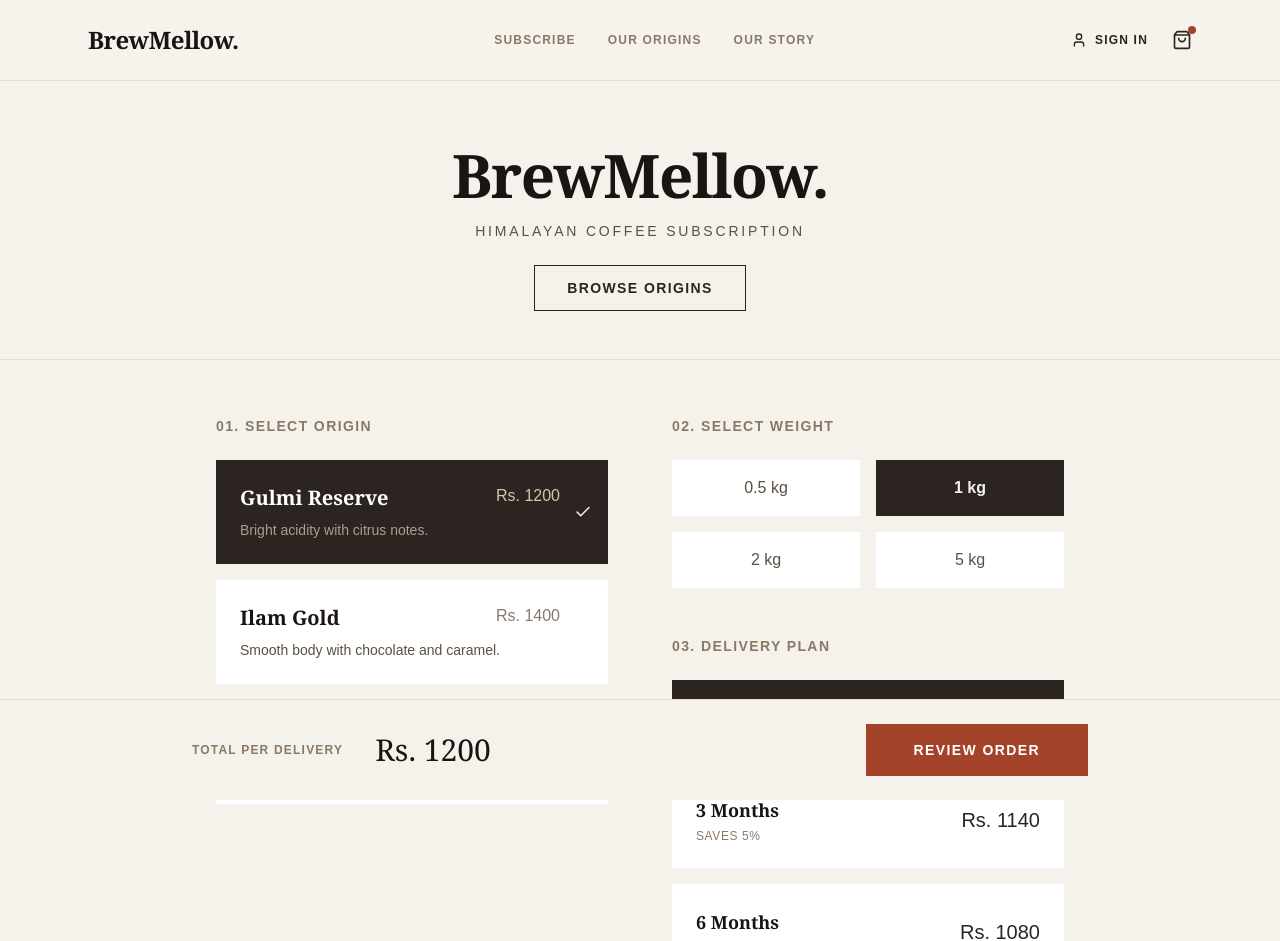
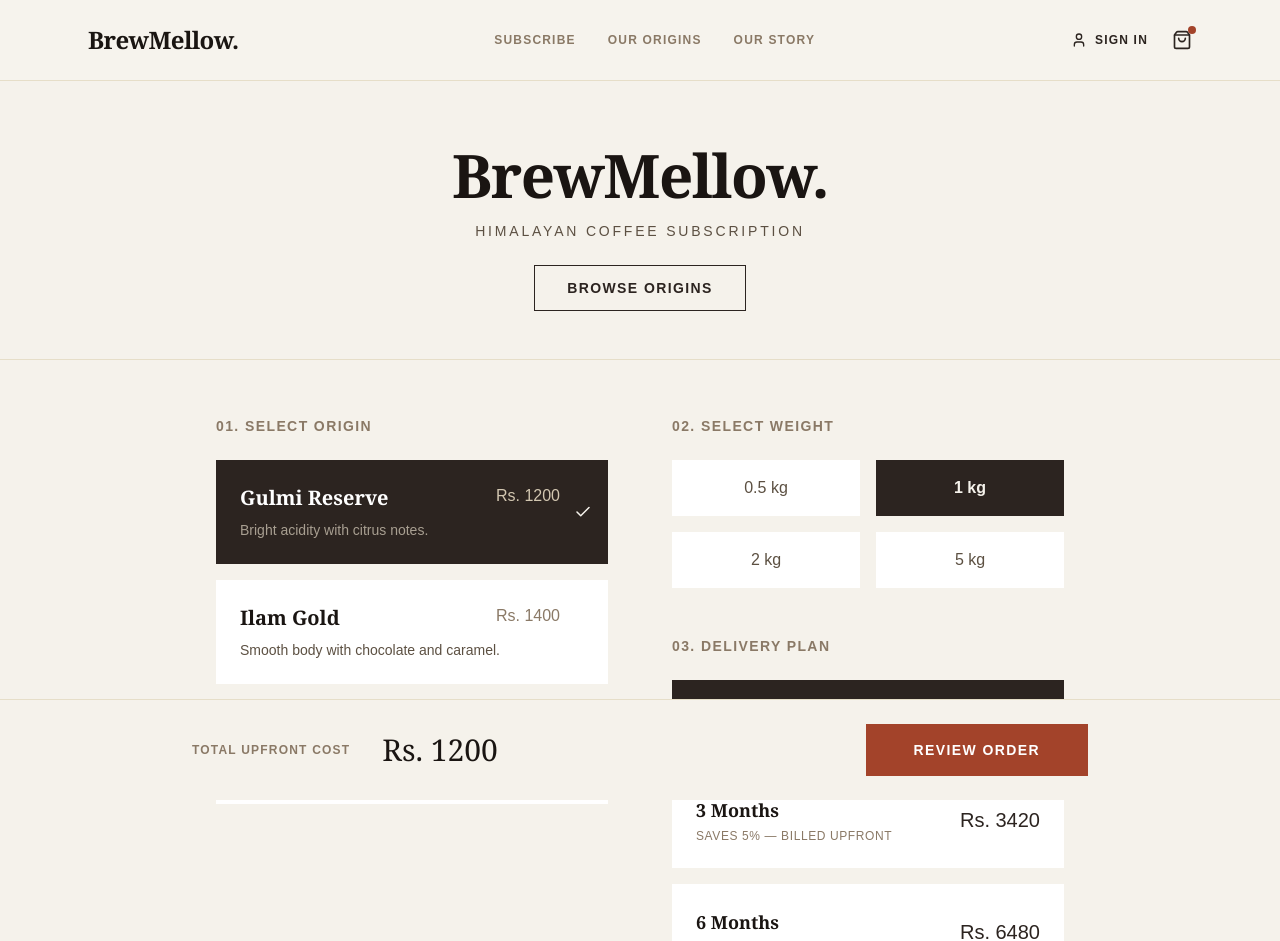
Before and after one commit to CapstoneDesign-Fall2026-UlsanCollege/team_2_capstone_design, a Next.js app in the folder frontend/: page / in a window 1280 px wide. Shown: the top 941 px of the page. Built offline with nearby package versions, Linux system fonts and the light colour scheme.

Commit message:
fix(pricing): calculate total upfront cost based on subscription months and pass to checkout

```diff
--- a/frontend/src/app/checkout/page.tsx
+++ b/frontend/src/app/checkout/page.tsx
@@ -15,13 +15,15 @@
   const originId = Number(searchParams.get("origin")) || 1;
   const weightKg = Number(searchParams.get("weight")) || 1;
   const totalPrice = Number(searchParams.get("price")) || 1200;
+  const planId = searchParams.get("plan_id") || "PAYG";
+  const planName = searchParams.get("plan_name") || "Pay per delivery";
 
   const orderPayload = {
     origin_id: originId,
     origin_name: originName,
     weight_kg: weightKg,
-    plan_id: "PAYG",
-    plan_name: "Pay per delivery",
+    plan_id: planId,
+    plan_name: planName,
     total_price_npr: totalPrice,
     is_fake_payment: true,
   };
--- a/frontend/src/app/page.tsx
+++ b/frontend/src/app/page.tsx
@@ -12,10 +12,10 @@
 ];
 
 const PLANS = [
-  { id: "PAYG", name: "Pay-per-delivery", discount: 0 },
-  { id: "3M", name: "3 Months", discount: 5 },
-  { id: "6M", name: "6 Months", discount: 10 },
-  { id: "12M", name: "12 Months", discount: 15 },
+  { id: "PAYG", name: "Pay-per-delivery", discount: 0, months: 1 },
+  { id: "3M", name: "3 Months", discount: 5, months: 3 },
+  { id: "6M", name: "6 Months", discount: 10, months: 6 },
+  { id: "12M", name: "12 Months", discount: 15, months: 12 },
 ];
 
 function HomeContent() {
@@ -138,7 +138,7 @@
             <h2 className="text-sm uppercase tracking-widest text-[#8A7966] font-bold mb-6">03. Delivery Plan</h2>
             <div className="space-y-4">
               {PLANS.map((plan) => {
-                const discountedPrice = selectedOrigin.price * selectedWeight * (1 - plan.discount / 100);
+                const discountedPrice = Math.round(selectedOrigin.price * selectedWeight * (1 - plan.discount / 100) * plan.months);
                 return (
                   <label
                     key={plan.id}
@@ -155,7 +155,7 @@
                         </div>
                         {plan.discount > 0 && (
                           <div className={`text-xs mt-1 uppercase tracking-wider ${selectedPlan.id === plan.id ? "text-[#D3C7B1]" : "text-[#8A7966]"}`}>
-                            Saves {plan.discount}%
+                            Saves {plan.discount}% — Billed Upfront
                           </div>
                         )}
                       </div>
@@ -182,13 +182,13 @@
       <div className="fixed bottom-0 left-0 right-0 bg-[#F5F2EB] border-t border-[#E6DEC8] p-6 z-50">
         <div className="max-w-4xl mx-auto flex flex-col md:flex-row justify-between items-center gap-6">
           <div className="flex justify-between w-full md:w-auto md:gap-8 items-center">
-            <span className="text-[#8A7966] uppercase tracking-widest text-xs font-bold">Total per delivery</span>
+            <span className="text-[#8A7966] uppercase tracking-widest text-xs font-bold">Total upfront cost</span>
             <span className="text-3xl font-serif text-[#1A1512]">
-              Rs. {selectedOrigin.price * selectedWeight * (1 - selectedPlan.discount / 100)}
+              Rs. {Math.round(selectedOrigin.price * selectedWeight * (1 - selectedPlan.discount / 100) * selectedPlan.months)}
             </span>
           </div>
           <Link
-            href="/checkout"
+            href={`/checkout?origin=${selectedOrigin.id}&name=${encodeURIComponent(selectedOrigin.name)}&weight=${selectedWeight}&price=${Math.round(selectedOrigin.price * selectedWeight * (1 - selectedPlan.discount / 100) * selectedPlan.months)}&plan_id=${selectedPlan.id}&plan_name=${encodeURIComponent(selectedPlan.name)}`}
             className="w-full md:w-auto px-12 py-4 bg-[#A3432A] hover:bg-[#8A3722] text-white text-center uppercase tracking-widest text-sm font-bold transition-colors"
           >
             Review Order
```
